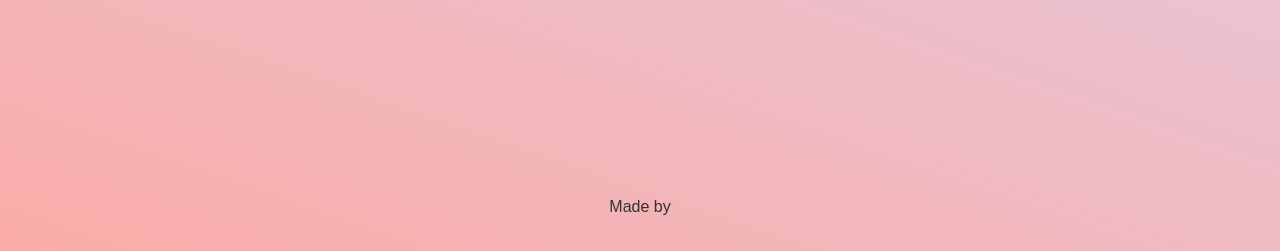
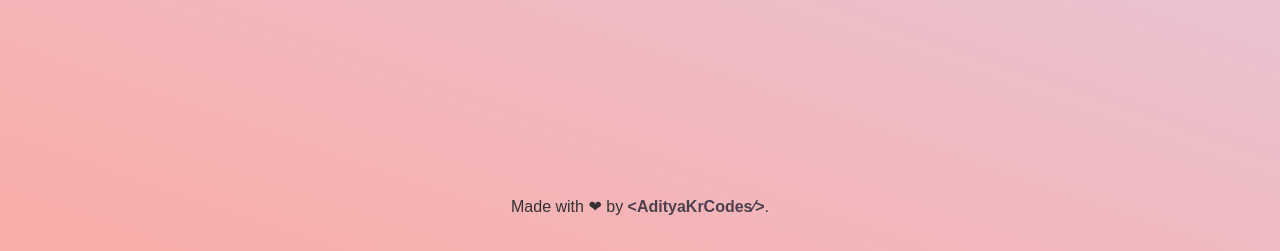
Before and after one commit to adityakrcodes/fact-gen-webapp, a Flask app: page / in a window 1280 px wide. Shown: the part 581-832 px from the top of the page. Run offline with Flask 3, Linux system fonts and the light colour scheme; some web fonts are replaced.

Commit message:
Added credits

```diff
--- a/templates/index.html
+++ b/templates/index.html
@@ -52,7 +52,9 @@
 
     </div>
     <div class="footer">
-        Made by
+        Made with ❤ by
+            <a rel="noreferrer" target="_blank" href="https://adityakrcodes.com"
+              >&lt;AdityaKrCodes&frasl;&gt;</a>.
     </div>
     <script src="/static/script.js"></script>
 </body>
```
